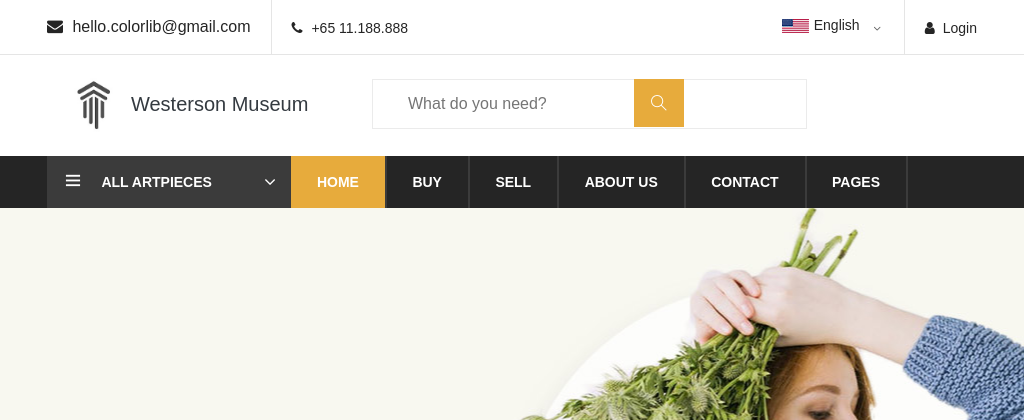
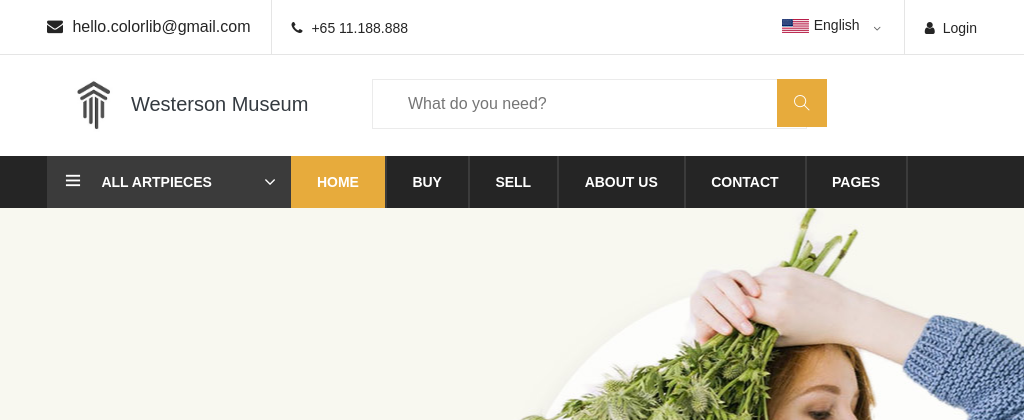
Before and after one commit to peterson1999/Westerson, a PHP site: page / in a window 1024 px wide. Shown: the top 420 px of the page. Run offline with PHP 8.4, Linux system fonts and the light colour scheme; some web fonts are replaced.

Commit message:
corrections

```diff
--- a/Westerson Museum/css/correction.css
+++ b/Westerson Museum/css/correction.css
@@ -8,6 +8,6 @@
 }
 @media only screen and (max-width: 1199px) and (min-width: 992px){
     .searchBar{
-        max-width: 67% !important;
+        max-width: 100% !important;
     }
 }
--- a/Westerson Museum/index.php
+++ b/Westerson Museum/index.php
@@ -76,7 +76,7 @@
                             </div>
                         </div>
                     </div>
-                    <div class="col-lg-2 text-right col-md-2">
+                    <div class="col-lg-2 text-right col-md-2 pt-3">
                         <ul class="nav-right">
                             <li class="cart-icon"
                                 <?php
```
